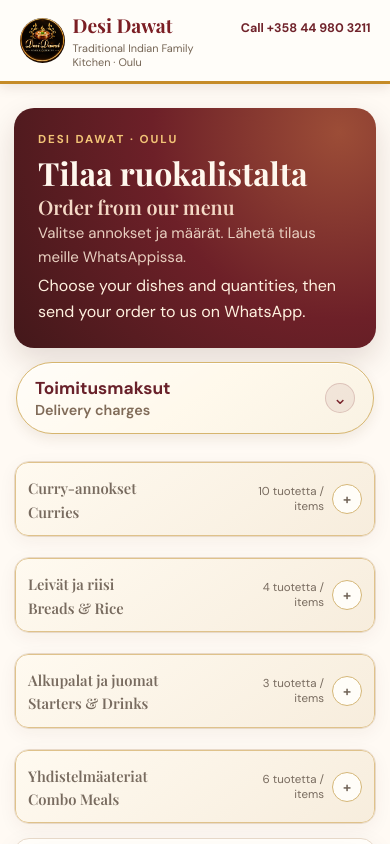
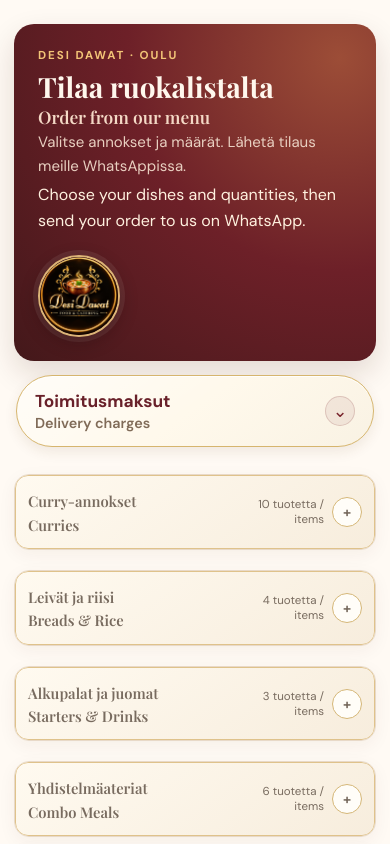
Before and after one commit to APAR2025111/Whatspp_Webform_Desi_Dawat, a React (Vite) app: page / in a window 390 px wide. Shown: the top 844 px of the page. Built offline with nearby package versions, Linux system fonts and the light colour scheme.

Commit message:
Move logo into standalone order hero

```diff
--- a/src/WhatsAppOrderFormPage.jsx
+++ b/src/WhatsAppOrderFormPage.jsx
@@ -200,6 +200,7 @@ export default function WhatsAppOrderFormPage() {
           <p className="whatsapp-order-hero-fi" lang="fi">Valitse annokset ja määrät. Lähetä tilaus meille WhatsAppissa.</p>
           <p className="whatsapp-order-hero-en" lang="en">Choose your dishes and quantities, then send your order to us on WhatsApp.</p>
         </div>
+        <img className="whatsapp-order-hero-logo" src="./images/LOGO.jpeg" alt="Desi Dawat" />
       </div>
 
       <div className="whatsapp-order-info">
--- a/src/main.jsx
+++ b/src/main.jsx
@@ -7,13 +7,6 @@ import "./order-form.css";
 function StandaloneOrderApp() {
   return (
     <div className="standalone-order-app">
-      <header className="standalone-order-header">
-        <a href="#top" className="standalone-order-brand" aria-label="Desi Dawat order form">
-          <img src="./images/LOGO.jpeg" alt="Desi Dawat" />
-          <span><strong>Desi Dawat</strong><small>Traditional Indian Family Kitchen · Oulu</small></span>
-        </a>
-        <a className="standalone-order-phone" href="tel:+358449803211">Call +358 44 980 3211</a>
-      </header>
       <main id="top"><WhatsAppOrderFormPage /></main>
       <footer className="standalone-order-footer">Desi Dawat · Pateniementie 59, 90800 Oulu, Finland</footer>
     </div>
--- a/src/order-form.css
+++ b/src/order-form.css
@@ -17,7 +17,7 @@
   box-shadow: 0 12px 30px rgba(55, 20, 15, .14);
 }
 .whatsapp-order-hero .eyebrow { margin: 0 0 8px; color: #f2c477; }
-.whatsapp-order-hero h1 { margin: 0; color: inherit; font: 700 clamp(2rem, 4vw, 3.25rem)/1.12 'Playfair Display', Georgia, serif; }
+.whatsapp-order-hero h1 { margin: 0; color: inherit; font: 700 clamp(1.75rem, 3.2vw, 2.7rem)/1.12 'Playfair Display', Georgia, serif; }
 .whatsapp-order-hero p:not(.eyebrow) { margin: 10px 0 0; max-width: 680px; color: #fff1df; line-height: 1.6; }
 .whatsapp-order-hero .whatsapp-order-hero-fi { margin-top: 3px !important; color: #e8cfc0 !important; font-size: .94rem; }
 .whatsapp-order-notice {
@@ -331,3 +331,14 @@
   .whatsapp-menu-group-title-fi { font-size: 1.16rem; }
   .whatsapp-category-toggle { flex-basis: 30px; width: 30px; height: 30px; }
 }
+
+
+/* Place the brand logo inside the compact order hero */
+.whatsapp-order-hero { flex-wrap: wrap; }
+.whatsapp-order-hero-copy { flex: 1 1 300px; min-width: 0; }
+.whatsapp-order-hero-logo { flex: 0 0 auto; width: clamp(86px, 11vw, 132px); height: clamp(86px, 11vw, 132px); margin-inline: auto 2px; border: 2px solid rgba(239, 203, 132, .88); border-radius: 50%; object-fit: cover; box-shadow: 0 5px 18px rgba(27, 10, 9, .32), 0 0 0 5px rgba(255, 247, 237, .08); }
+@media (max-width: 760px) {
+  .whatsapp-order-hero { align-items: center; flex-direction: row; }
+  .whatsapp-order-hero-copy { flex: 1 1 250px; }
+  .whatsapp-order-hero-logo { width: 82px; height: 82px; margin-inline: 0; }
+}
```
